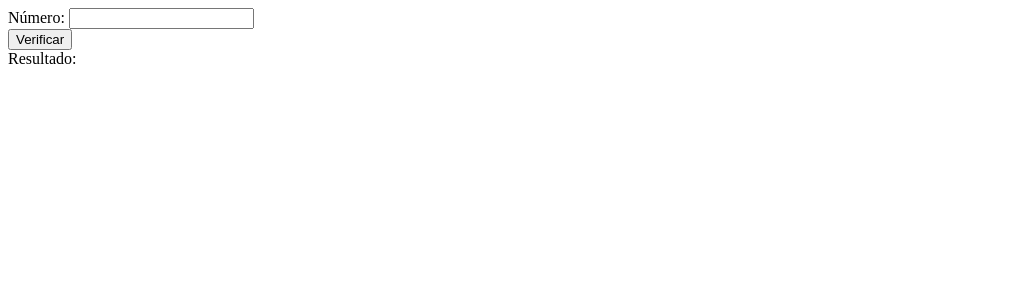
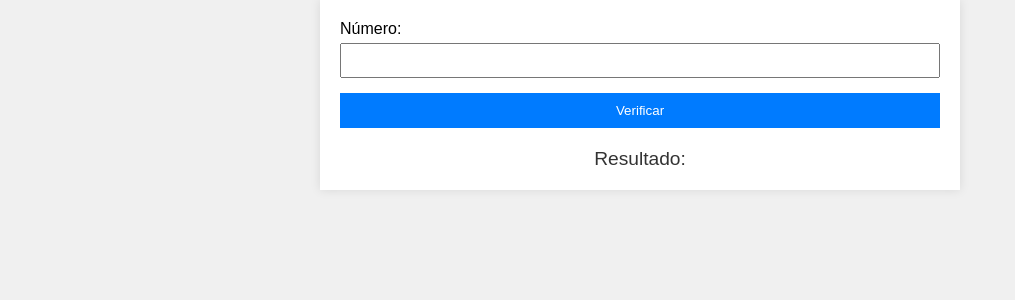
Before and after one commit to Johngarsjohn/exercicios-php, a PHP site: page / in a window 1280 px wide. Shown: the top 300 px of the page, without its empty margins (0-1015 px from the left). Run offline with PHP 8.4, Linux system fonts and the light colour scheme.

Commit message:
2º commit - Adicionando conteúdo Css na página

```diff
--- a/par_impar/index.php
+++ b/par_impar/index.php
@@ -7,6 +7,7 @@
 	<meta name="keywords" content="número par, número ímpar">
 	<meta name="author" content="João Garcia João">
 	<title>Número par ou ímpar</title>
+	<link rel="stylesheet" type="text/css" href="style.css">
 </head>
 <body>
 
--- /dev/null
+++ b/par_impar/style.css
@@ -0,0 +1,47 @@
+
+body{
+	font-family: Arial,sans-serif;
+	background-color: #f0f0f0;
+	margin: 0;
+	padding: 0;
+}
+
+#container{
+	max-width: 600px;
+	margin: 0 auto;
+	background-color: #fff;
+	padding: 20px;
+	box-shadow: 0px 0px 10px rgba(0, 0, 0, 0.1);
+}
+
+form div{
+	margin-bottom: 10px;
+}
+
+input[type="number"]{
+	width: 100%;
+	padding: 8px;
+	margin: 5px 0;
+	box-sizing: border-box;
+}
+
+input[type="submit"]{
+	width: 100%;
+	background-color: #007bff;
+	color: #fff;
+	padding: 10px;
+	border: none;
+	cursor: pointer;
+}
+
+input[type="submit"]:hover {
+	background-color: #0056b3;
+}
+
+span {
+	display: block;
+	margin-top: 20px;
+	font-size: 1.2em;
+	color: #333;
+	text-align: center;
+}
```
